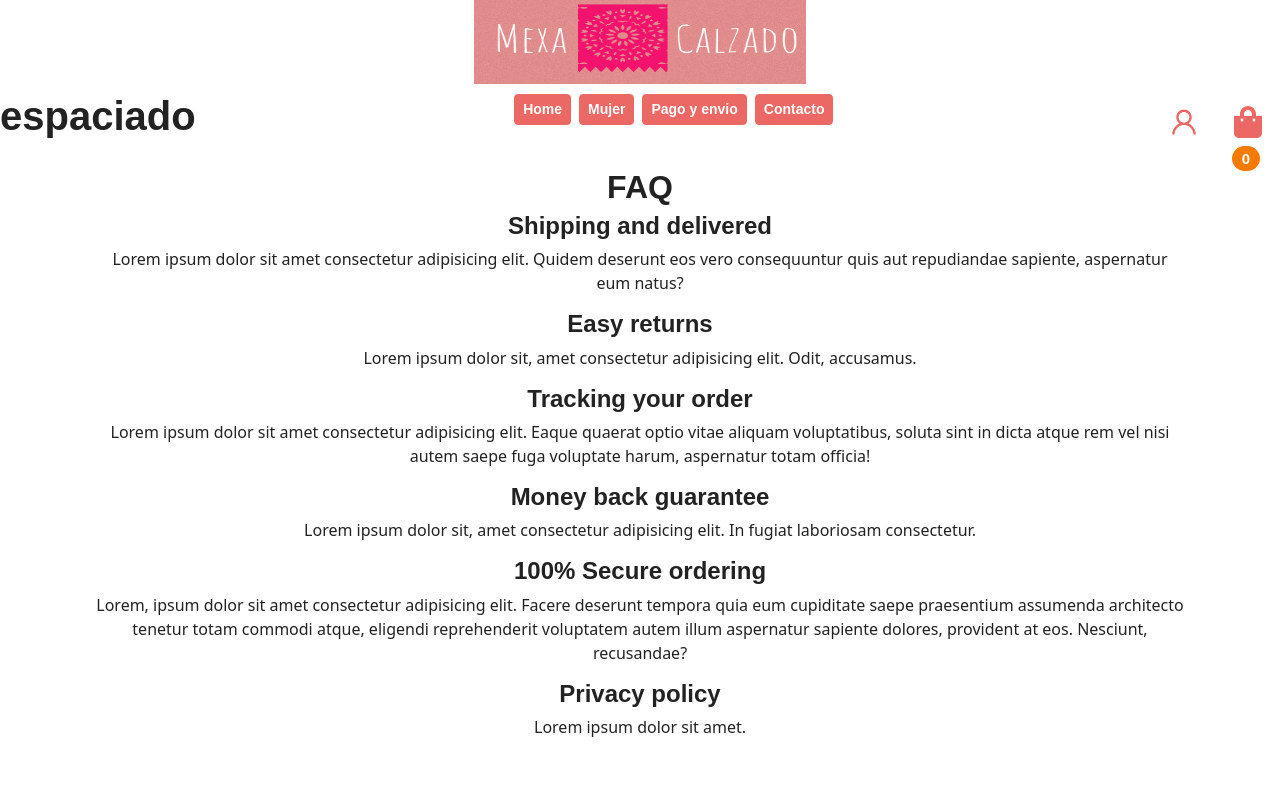
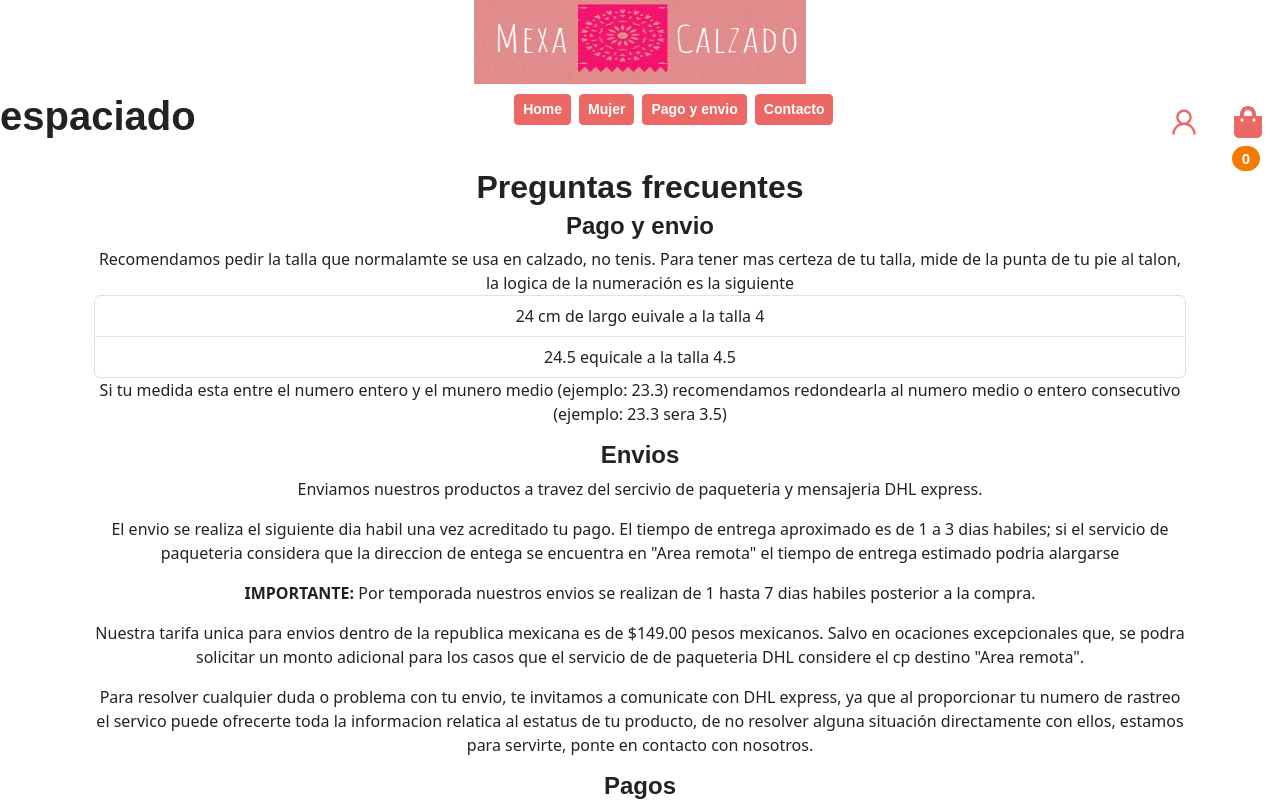
Before and after one commit to rorro3025/store, a Next.js app: page /payAndSend in a window 1280 px wide. Shown: the top 801 px of the page. Built offline with nearby package versions, Linux system fonts and the light colour scheme; a web font is replaced by a local one.

Commit message:
new caruosel and update some tittles and content

```diff
--- a/src/pages/contact.jsx
+++ b/src/pages/contact.jsx
@@ -5,7 +5,7 @@ function Contact() {
   return (
     <Layout>
       <div className="container text-center mt-3">
-        <h1>Contact us</h1>
+        <h1>Contactanos</h1>
         <ContactForm />
       </div>
     </Layout>
--- a/src/pages/payAndSend.jsx
+++ b/src/pages/payAndSend.jsx
@@ -5,20 +5,38 @@ function PayAndSend() {
     return (
         <Layout>
             <div className="container mt-3 text-center">
-                <h2>FAQ</h2>
+                <h2>Preguntas frecuentes</h2>
                 <div className="container mt-2">
-                    <h4>Shipping and delivered</h4>
-                    <p>Lorem ipsum dolor sit amet consectetur adipisicing elit. Quidem deserunt eos vero consequuntur quis aut repudiandae sapiente, aspernatur eum natus?</p>
-                    <h4>Easy returns</h4>
-                    <p>Lorem ipsum dolor sit, amet consectetur adipisicing elit. Odit, accusamus.</p>
-                    <h4>Tracking your order</h4>
-                    <p>Lorem ipsum dolor sit amet consectetur adipisicing elit. Eaque quaerat optio vitae aliquam voluptatibus, soluta sint in dicta atque rem vel nisi autem saepe fuga voluptate harum, aspernatur totam officia!</p>
-                    <h4>Money back guarantee</h4>
-                    <p>Lorem ipsum dolor sit, amet consectetur adipisicing elit. In fugiat laboriosam consectetur.</p>
-                    <h4>100% Secure ordering</h4>
-                    <p>Lorem, ipsum dolor sit amet consectetur adipisicing elit. Facere deserunt tempora quia eum cupiditate saepe praesentium assumenda architecto tenetur totam commodi atque, eligendi reprehenderit voluptatem autem illum aspernatur sapiente dolores, provident at eos. Nesciunt, recusandae?</p>
-                    <h4>Privacy policy</h4>
-                    <p>Lorem ipsum dolor sit amet.</p>
+                    <h4>Pago y envio</h4>
+                    <p>Recomendamos pedir la talla que normalamte se usa en calzado, no tenis. Para tener mas certeza de
+                        tu talla, mide de la punta de tu pie al
+                        talon, la logica de la numeración es la siguiente
+                        <ul className={"list-group"}>
+                            <li className={"list-group-item"}>24 cm de largo euivale a la talla 4</li>
+                            <li className={"list-group-item"}>24.5 equicale a la talla 4.5</li>
+                        </ul>
+                        Si tu medida esta entre el numero entero y el munero medio (ejemplo: 23.3) recomendamos
+                        redondearla al numero medio o entero consecutivo (ejemplo: 23.3 sera 3.5)
+                    </p>
+                    <h4>Envios</h4>
+                    <p>Enviamos nuestros productos a travez del sercivio de paqueteria y mensajeria DHL express.</p>
+                    <p>El envio se realiza el siguiente dia habil una vez acreditado tu pago. El tiempo de entrega
+                        aproximado es de 1 a 3 dias habiles; si el servicio de paqueteria considera que la direccion de
+                        entega se encuentra en "Area remota" el tiempo de entrega estimado podria alargarse</p>
+                    <p><strong>IMPORTANTE:</strong> Por temporada nuestros envios se realizan de 1 hasta 7 dias habiles
+                        posterior a la compra.</p>
+                    <p>Nuestra tarifa unica para envios dentro de la republica mexicana es de $149.00 pesos mexicanos.
+                        Salvo en ocaciones excepcionales que, se podra solicitar un monto adicional para los casos que
+                        el servicio de de paqueteria DHL considere el cp destino "Area remota".</p>
+                    <p>Para resolver cualquier duda o problema con tu envio, te invitamos a comunicate con DHL express,
+                        ya que al proporcionar tu numero de rastreo el servico puede ofrecerte toda la informacion
+                        relatica al estatus de tu producto, de no resolver alguna situación directamente con ellos,
+                        estamos para servirte, ponte en contacto con nosotros.</p>
+                    <h4>Pagos</h4>
+                    <p>Aceptamos los siguientes medios de pago.</p>
+                   <div className="list-group">
+                           <li className={"list-group-item"}>Paypal</li>
+                   </div>
                 </div>
             </div>
         </Layout>
```
Also changed, not shown: src/components/Carousel.jsx (added, +66 -0 lines), src/components/PopularProducts.jsx (+7 -9 lines), src/pages/bag.jsx (+14 -9 lines), src/pages/index.js (+8 -1 lines).
